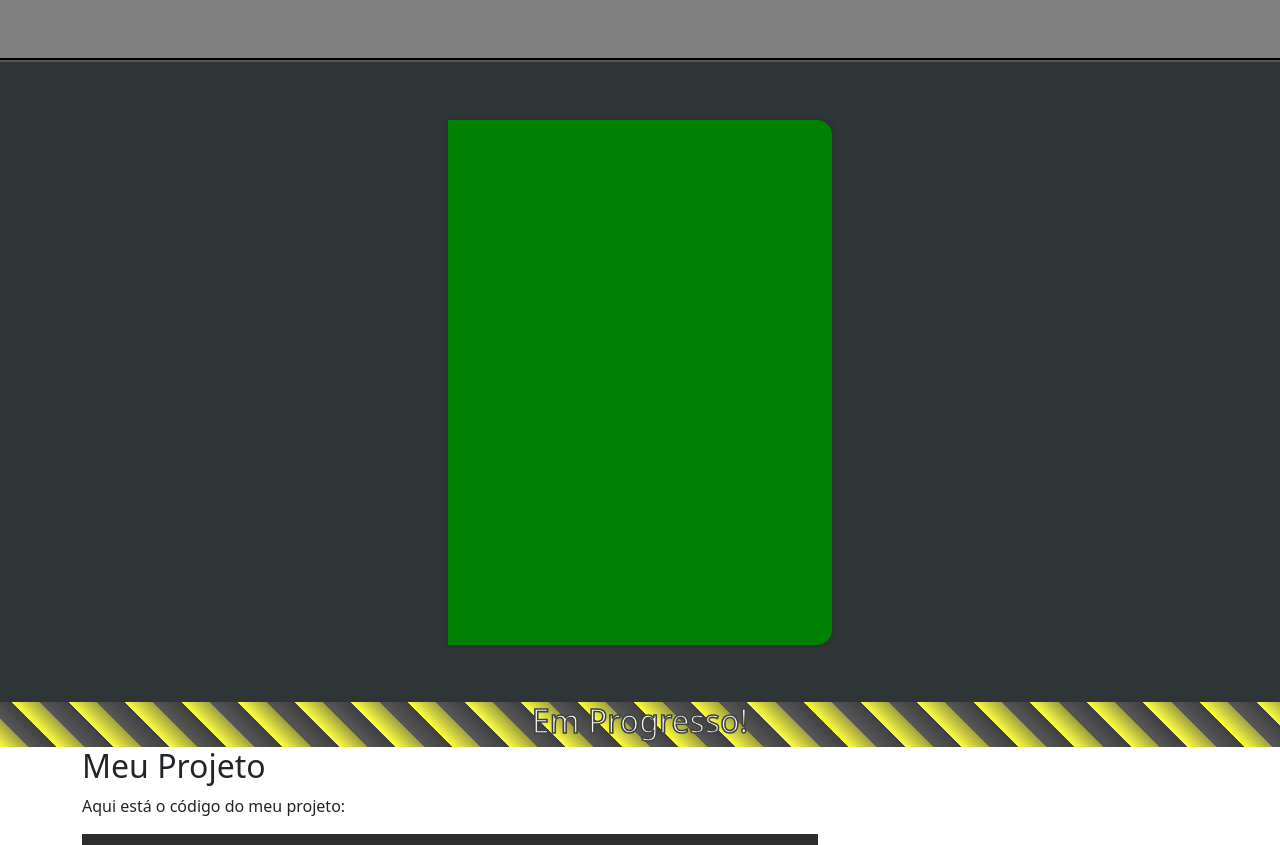
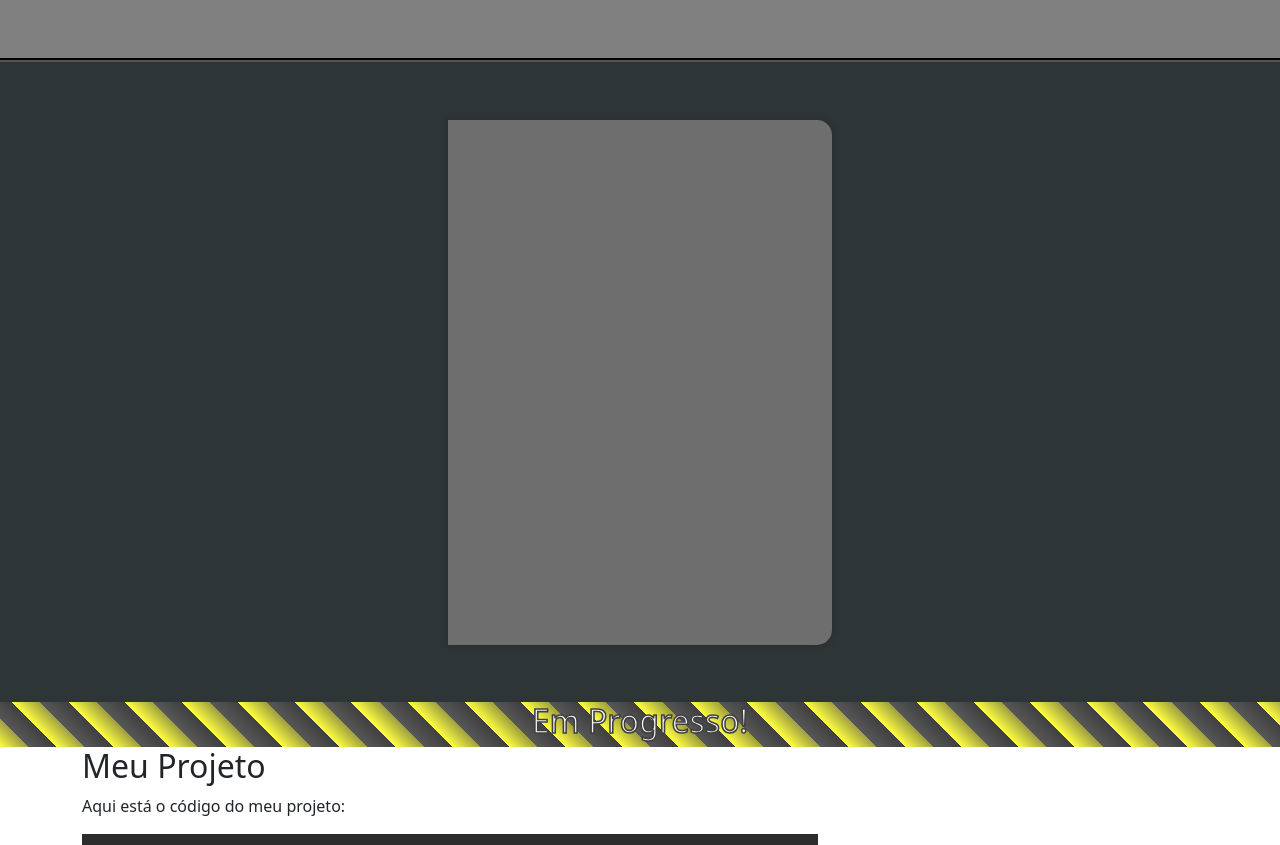
Before and after one commit to DPoveaa/Portfolio-v1, a plain HTML site: page index.html in a window 1280 px wide. Shown: the part 420-1265 px from the top of the page. Drawn offline with nearby package versions, Linux system fonts and the light colour scheme.

Commit message:
Atualização do livro portfólio.

```diff
--- a/assets/css/style.css
+++ b/assets/css/style.css
@@ -183,7 +183,7 @@ input {
 
 .cover,
 .back-cover {
-  background-color: green;
+  background-color: rgb(110, 110, 110);
   width: 100%;
   height: 100%;
   border-radius: 0 15px 15px 0;
@@ -213,7 +213,6 @@ input {
 
 .page {
   position: absolute;
-  background-color: white;
   width: 96%;
   height: 95%;
   border-radius: 0 15px 15px 0;
@@ -222,9 +221,10 @@ input {
   transform-style: preserve-3d;
   transform: rotateY(0deg);
   transition-duration: 1.5s;
-  background:repeating-linear-gradient(red 0px, whitesmoke 15px, whitesmoke24px);
+  background: url('/assets/images/TexturaDePapel.png');
+  background-size: auto;
+}
 
-}
 
 .page-number{
   position: absolute;
@@ -239,8 +239,8 @@ input {
   font-size: 1vw;
   white-space: nowrap;
   max-width: 100%;
+ text-align: center;
 }
-
 .page-text {
   margin-top: 2vw;
   font-size: 1vw;
@@ -283,6 +283,7 @@ input {
   position: absolute;
   bottom: 1em;
   cursor: pointer;
+  color: darkgrey;
 }
 
 .next {
--- a/index.html
+++ b/index.html
@@ -134,18 +134,18 @@
       <input type="checkbox" id="checkbox-page1">
       <input type="checkbox" id="checkbox-page2">
       <input type="checkbox" id="checkbox-page3">
+      <input type="checkbox" id="checkbox-page4">
       <div class="book">
         <div class="cover">
           <label for="checkbox-cover"></label>
         </div>
         <div class="page" id="page1">
           <div class="front-page">
-            <h2 class="page-title">Page 1</h2>
-            <p class="page-text">Lorem ipsum dolor sit amet consectetur, adipisicing elit. Nihil magni laudantium beatae
-              quia. Recusandae,
-              fuga quas consectetur perferendis aperiam esse velit veniam ducimus? Quisquam consequatur perferendis
-              quidem
-              quia, recusandae ab!</p>
+            <h2 class="page-title">-Portfólio de projetos-</h2>
+            <p class="page-text">Bem-vindo(a) ao meu livro em constante crescimento de projetos! Aqui, reúno todos os meus trabalhos, acompanhados por breves resumos.<br><br>
+               É como um registro vivo do meu percurso criativo e profissional, uma espécie de linha do tempo onde cada projeto conta uma história única do meu desenvolvimento pessoal.<br><br>
+               Acredito sinceramente que essa é uma maneira bacana e até meio divertida de compartilhar o que tenho feito.<br><br>
+            </p>
             <label class="next" for="checkbox-page1"><i class="fas fa-chevron-right"></i></label>
           </div>
           <div class="back-page">
@@ -158,7 +158,7 @@
             <h2 class="page-title">-Minigames na Twitch-</h2>
             <p class="page-text">Utilizando uma base de dados pré-definida, o bot seleciona um enigma aleatório e o apresenta aos espectadores, desafiando-os a encontrar a solução correta. Os espectadores podem responder aos enigmas diretamente no chat, e o bot verifica se a resposta está correta, concedendo recompensas aos jogadores que acertarem. Essas recompensas podem variar desde pontos no canal até prêmios personalizados, como destaque no chat ou até mesmo brindes especiais.</p>
             <label class="next" for="checkbox-page2"><i class="fas fa-chevron-right"></i></label>
-            <h1 class="page-number">2</h1z>
+            <h1 class="page-number">1</h1z>
           </div>
           <div class="back-page">
             <img src="./assets/images/GameJam-Aurora.png">
@@ -170,7 +170,7 @@
             <h2 class="page-title">-GameJam: Projeto Aurora-</h2>
             <p class="page-text">Primeira GameJam em que participei, independente de termos ganho, a quantidade de aprendizado e novas funções que tive que aprender foram imensas.!</p>
             <label class="next" for="checkbox-page3"><i class="fas fa-chevron-right"></i></label>
-            <h1 class="page-number">3</h1z>
+            <h1 class="page-number">2</h1z>
           </div>
           <div class="back-page">
             <img src="./assets/images/GPT_Bot_2.png">
@@ -181,7 +181,7 @@
           <div class="front-page">
             <h2 class="page-title">-Chatbot no Discord usando Chat GPT3-</h2>
             <p class="page-text">Algo que se tornou incrivelmente útil para mim e meu ciclo de amizades, porém a API tem seus limites de uso, o que acabou por interromper o andamento do projeto.</p>
-            <h1 class="page-number">4</h1z>
+            <h1 class="page-number">3</h1z>
           </div>
         </div>
         <div class="back-cover"></div>
```
Also changed, not shown: assets/images/TexturaDePapel.png (added).
